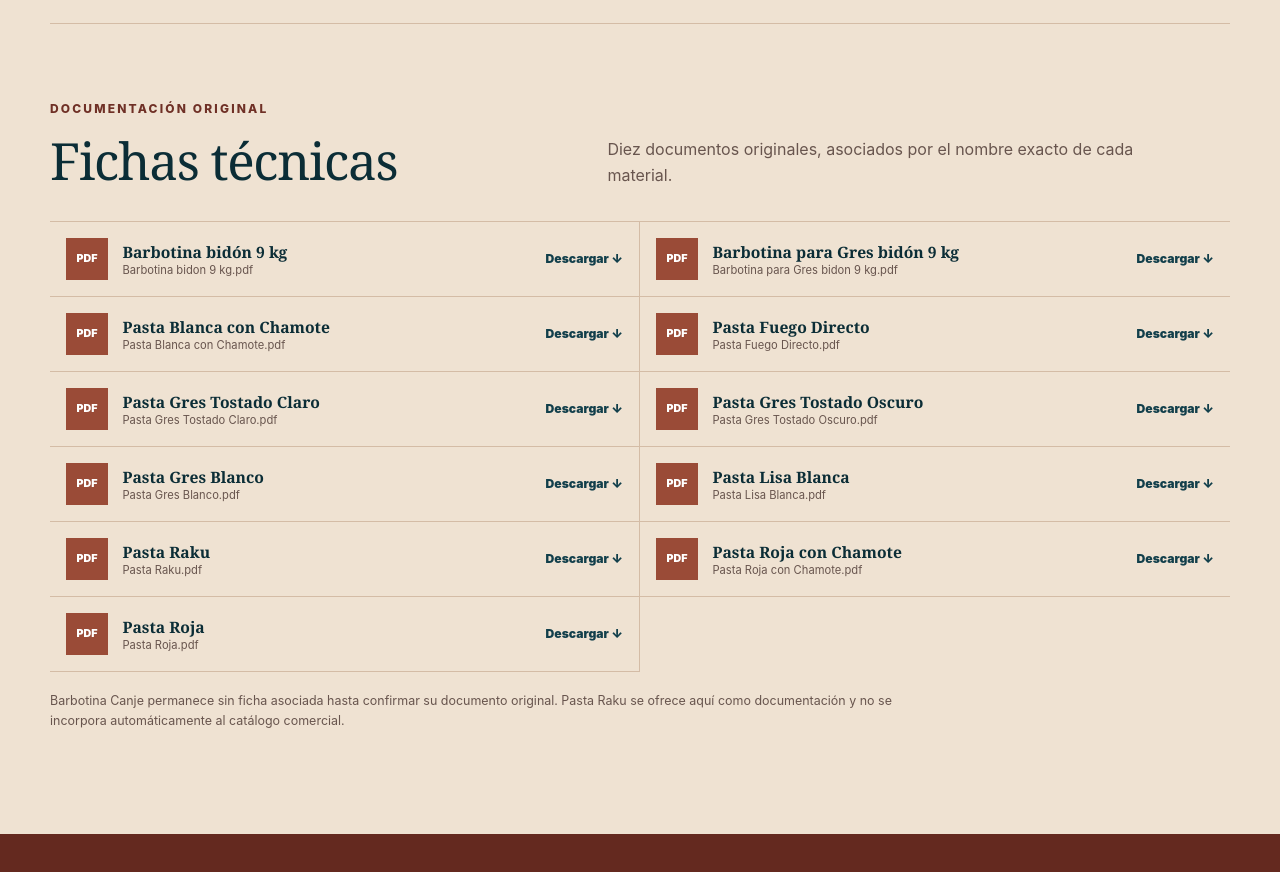
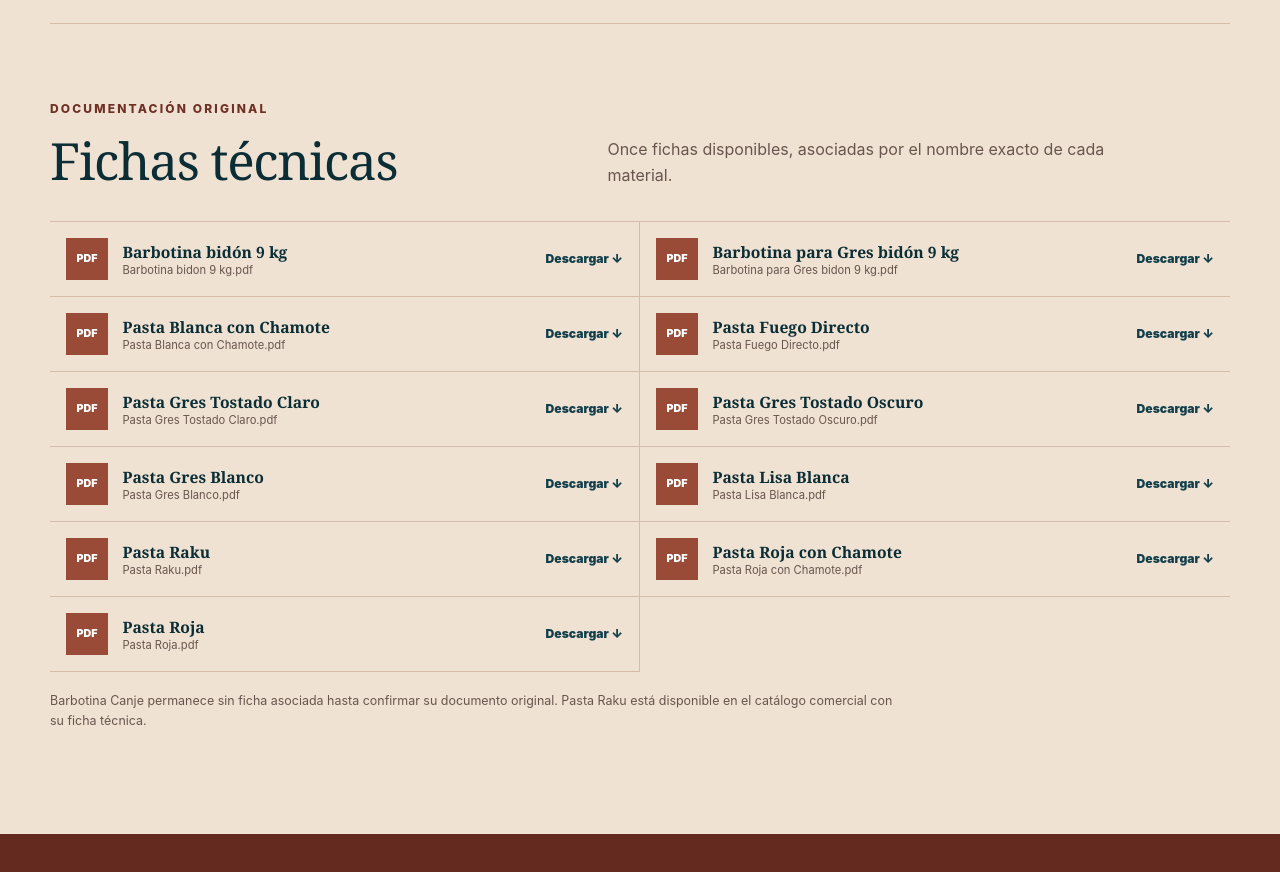
Before and after one commit to OzumWorld/REACT-JS---88080-MARIA-ALFARO, a React (Vite) app: page /productos in a window 1280 px wide. Shown: the part 3280-4152 px from the top of the page. Built offline with nearby package versions, Linux system fonts and the light colour scheme; no server answers; the database is empty.

Commit message:
Corregir textos de fichas publicadas

```diff
--- a/src/components/TechnicalSheets.jsx
+++ b/src/components/TechnicalSheets.jsx
@@ -9,7 +9,7 @@ export default function TechnicalSheets() {
           <p className="eyebrow eyebrow--dark">Documentación original</p>
           <h2 id="technical-sheets-title">Fichas técnicas</h2>
         </div>
-        <p>Diez documentos originales, asociados por el nombre exacto de cada material.</p>
+        <p>Once fichas disponibles, asociadas por el nombre exacto de cada material.</p>
       </div>
       <ul className="technical-sheets__grid">
         {PRODUCT_DOCUMENTS.map((document) => (
@@ -20,7 +20,7 @@ export default function TechnicalSheets() {
           </li>
         ))}
       </ul>
-      <p className="technical-sheets__note">Barbotina Canje permanece sin ficha asociada hasta confirmar su documento original. Pasta Raku se ofrece aquí como documentación y no se incorpora automáticamente al catálogo comercial.</p>
+      <p className="technical-sheets__note">Barbotina Canje permanece sin ficha asociada hasta confirmar su documento original. Pasta Raku está disponible en el catálogo comercial con su ficha técnica.</p>
     </section>
   );
 }
```
